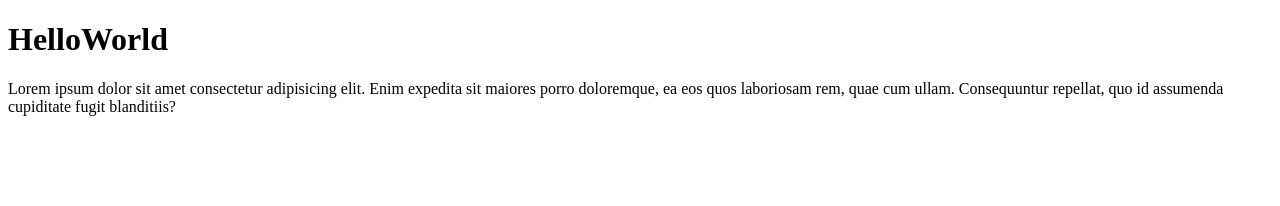
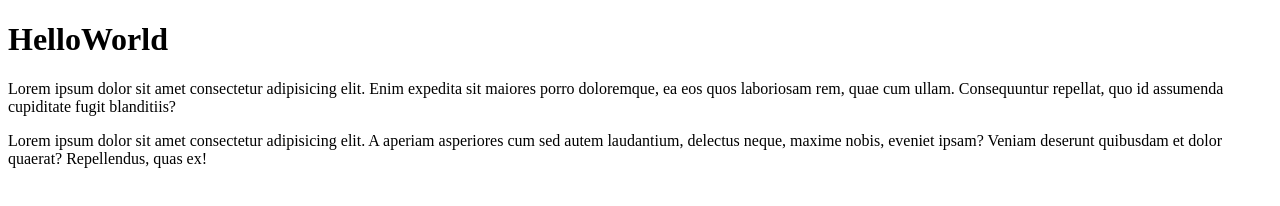
Before and after one commit to Ivo-17/sample_git, a plain HTML site: page index.html in a window 1280 px wide. Drawn offline with Linux system fonts and the light colour scheme.

Commit message:
Update index.html

```diff
--- a/index.html
+++ b/index.html
@@ -15,6 +15,13 @@
             quos laboriosam rem, quae cum ullam. Consequuntur repellat, quo id assumenda cupiditate fugit blanditiis?
         </p>
 
+        <p>Lorem ipsum dolor sit amet consectetur adipisicing elit. A aperiam asperiores cum sed autem laudantium,
+            delectus neque, maxime nobis, eveniet ipsam? Veniam deserunt quibusdam et dolor quaerat? Repellendus, quas
+            ex!</p>
+
+
+
+
     </body>
 
 </html>
```
